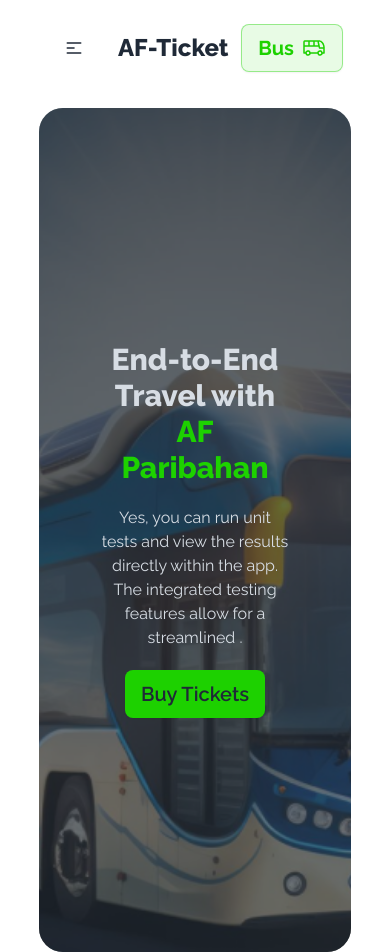
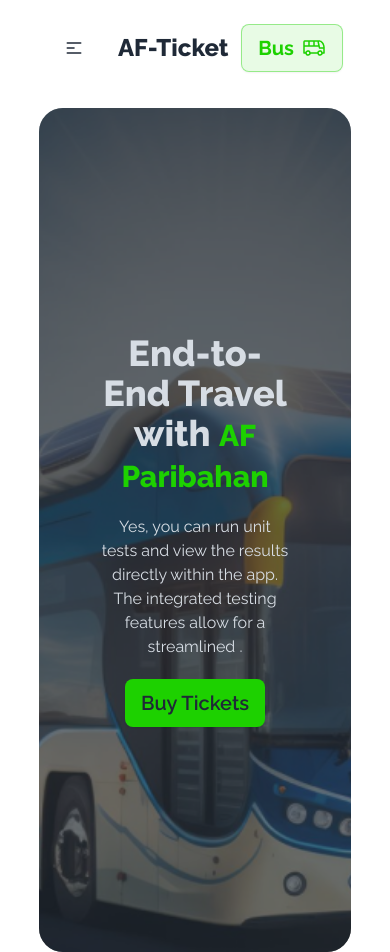
Before and after one commit to JannatulAfrozFaria/smart-ticketing, a plain HTML site: page index.html in a window 390 px wide. Shown: the top 952 px of the page. Drawn offline with nearby package versions, Linux system fonts and the light colour scheme.

Commit message:
responsive design done

```diff
--- a/index.html
+++ b/index.html
@@ -54,7 +54,7 @@
                 <div class="hero-overlay bg-opacity-60 rounded-3xl"></div>
                 <div class="hero-content text-center text-neutral-content">
                 <div class="w-2/3">
-                    <h1 class="mb-5 text-3xl lg:text-6xl font-extrabold">End-to-End Travel with <span class="text-[#1DD100]">AF Paribahan</span></h1>
+                    <h1 class="mb-5 text-4xl lg:text-6xl font-extrabold">End-to-End Travel with <span class="text-[#1DD100] text-3xl lg:text-6xl">AF Paribahan</span></h1>
                     <p class="mb-5">Yes, you can run unit tests and view the results directly within the app. The integrated testing features allow for a streamlined .</p>
                     <button onclick="scrollToTicketSection()" class="btn bg-[#1DD100] text-xl border-none rounded-lg">Buy Tickets</button>
                 </div>
@@ -277,6 +277,7 @@
                         <hr class="my-3 bg-[#03071233] border-dashed">
                         <!-- Grand Total -->
                         <div class="flex flex-row justify-between text-base font-medium">
+
                             <p>Grand Total</p>
                             <p><span id="grandTotal"></span></p>
                         </div>
```
